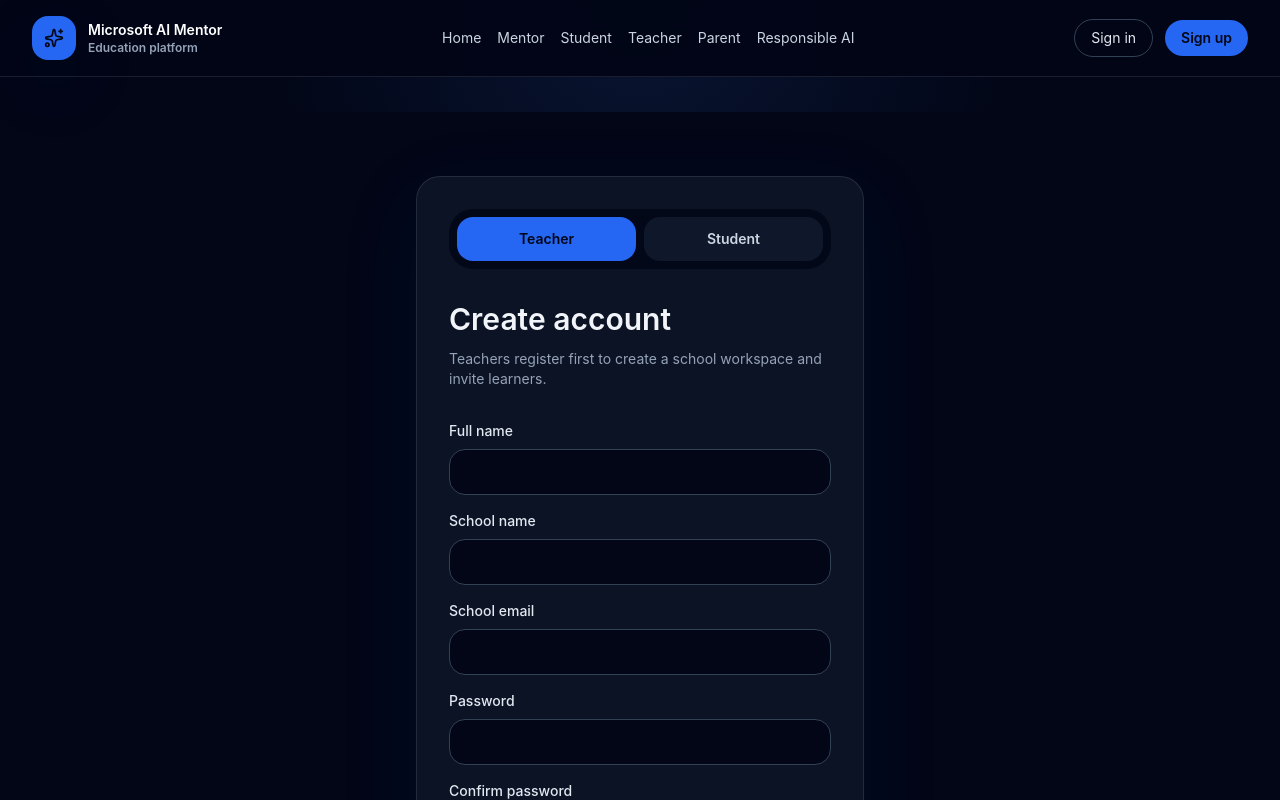
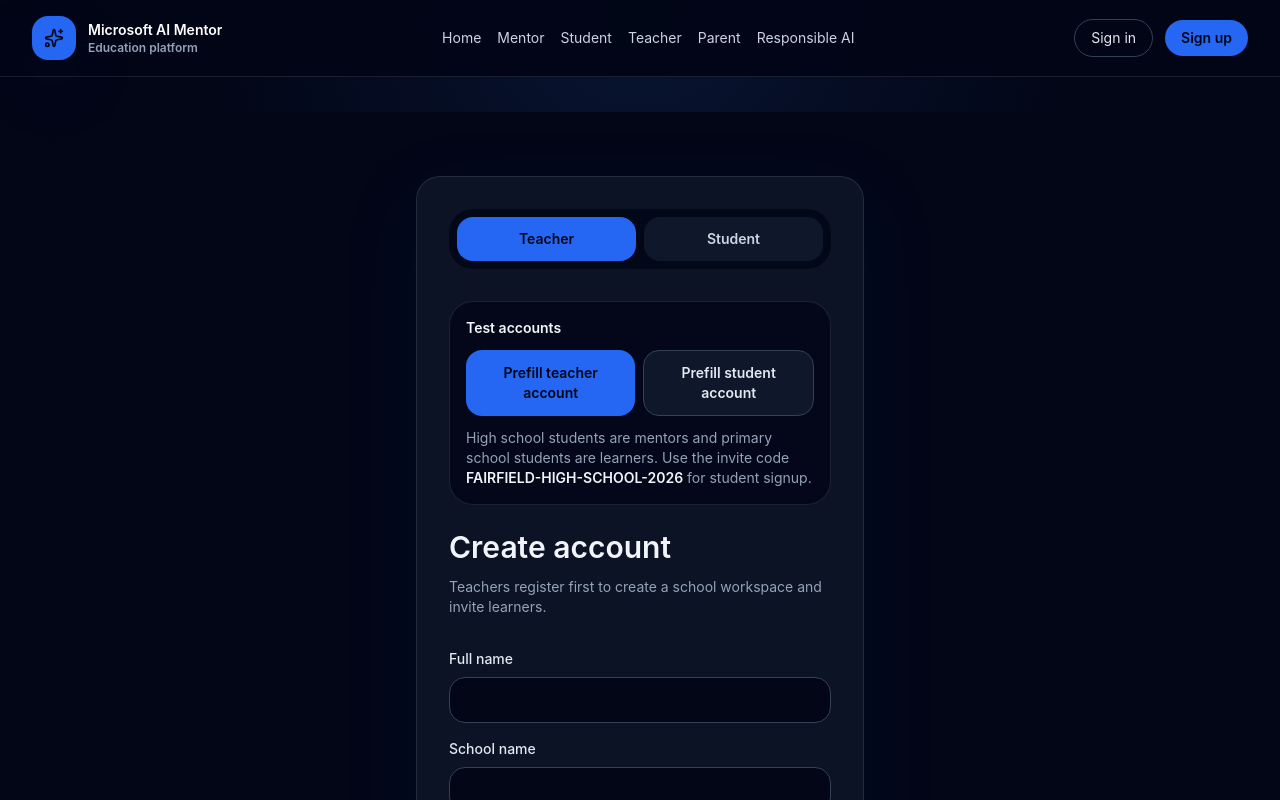
Before and after one commit to aboodhuss/Microsoft-AI-Mentor, a Next.js app: page /signup in a window 1280 px wide. Shown: the top 800 px of the page. Built offline with nearby package versions, Linux system fonts and the light colour scheme; no server answers.

Commit message:
Add demo test account prefills for teacher and student sign-up

```diff
--- a/app/signup/page.tsx
+++ b/app/signup/page.tsx
@@ -61,6 +61,43 @@ export default function SignupPage() {
           >
             Student
           </button>
+        </div>
+
+        <div className="mb-6 space-y-3 rounded-3xl border border-white/10 bg-slate-950/80 p-4 text-sm text-slate-300">
+          <p className="font-semibold text-slate-100">Test accounts</p>
+          <div className="flex flex-col gap-2 sm:flex-row">
+            <button
+              type="button"
+              onClick={() => {
+                setIsTeacherFlow(true);
+                setFullName('Test Teacher');
+                setSchoolName('Fairfield High School');
+                setEmail('teacher@example.com');
+                setPassword('Test1234!');
+                setConfirmPassword('Test1234!');
+              }}
+              className="w-full rounded-2xl bg-brand-500 px-4 py-3 text-sm font-semibold text-slate-950 transition hover:bg-brand-400"
+            >
+              Prefill teacher account
+            </button>
+            <button
+              type="button"
+              onClick={() => {
+                setIsTeacherFlow(false);
+                setFullName('Primary Student');
+                setInviteCode('FAIRFIELD-HIGH-SCHOOL-2026');
+                setEmail('student@example.com');
+                setPassword('Test1234!');
+                setConfirmPassword('Test1234!');
+              }}
+              className="w-full rounded-2xl border border-slate-700 bg-slate-900 px-4 py-3 text-sm font-semibold text-slate-200 transition hover:border-white/20"
+            >
+              Prefill student account
+            </button>
+          </div>
+          <p className="text-slate-400">
+            High school students are mentors and primary school students are learners. Use the invite code <span className="font-semibold text-slate-100">FAIRFIELD-HIGH-SCHOOL-2026</span> for student signup.
+          </p>
         </div>
 
         <h1 className="text-3xl font-semibold">Create account</h1>
```
